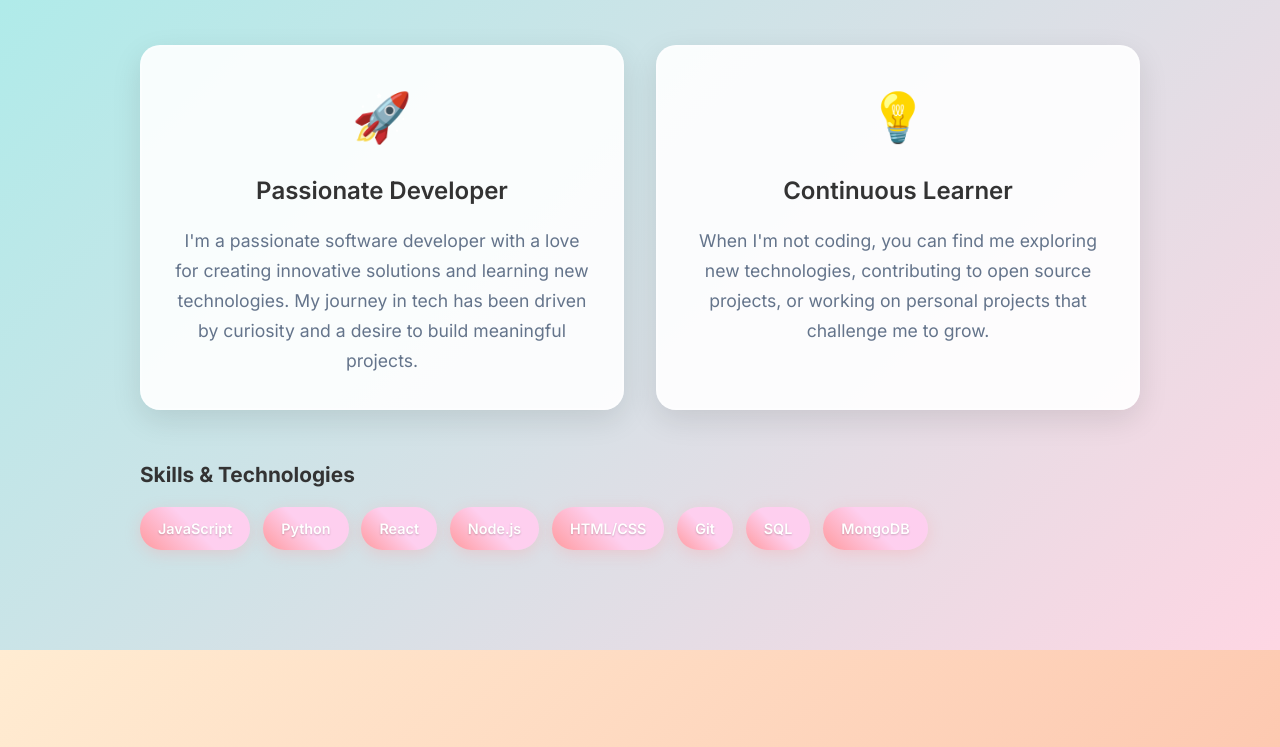
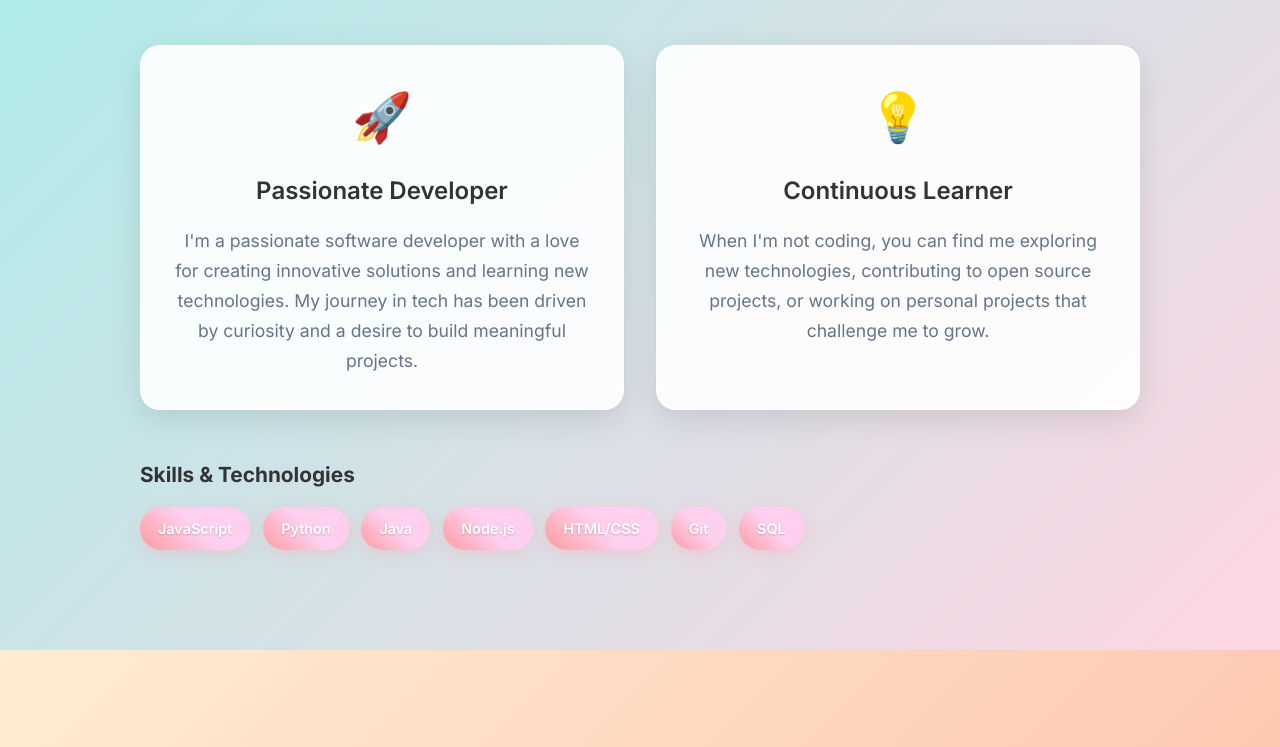
Before and after one commit to Kirito1432/Personal-Website, a plain HTML site: page index.html in a window 1280 px wide. Shown: the part 987-1734 px from the top of the page. Drawn offline with Linux system fonts and the light colour scheme.

Commit message:
Minor change from the description

```diff
--- a/index.html
+++ b/index.html
@@ -41,7 +41,7 @@
                 <div class="hero-content">
                     <div class="hero-badge">✨ Welcome to my digital space</div>
                     <h1 class="hero-title">Hi, I'm <span class="highlight">Tuan Vo</span></h1>
-                    <p class="hero-subtitle">Software Developer & Problem Solver</p>
+                    <p class="hero-subtitle">Software Developer Student & Problem Solver</p>
                     <p class="hero-description">
                         I create digital experiences and build solutions that make a difference.
                         Welcome to my portfolio where you can explore my projects and journey.
@@ -96,12 +96,11 @@
                         <div class="skill-tags">
                             <span class="skill-tag">JavaScript</span>
                             <span class="skill-tag">Python</span>
-                            <span class="skill-tag">React</span>
+                            <span class="skill-tag">Java</span>
                             <span class="skill-tag">Node.js</span>
                             <span class="skill-tag">HTML/CSS</span>
                             <span class="skill-tag">Git</span>
                             <span class="skill-tag">SQL</span>
-                            <span class="skill-tag">MongoDB</span>
                         </div>
                     </div>
                 </div>
```
